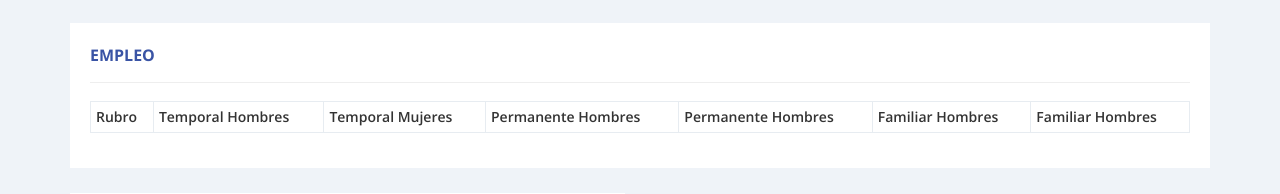
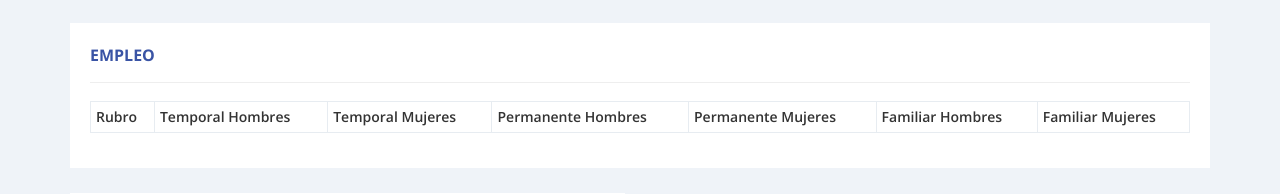
Before and after one commit to ErickMurillo/unag, a Django app: template templates/frontend/datos_propiedad.html in a window 1280 px wide. Shown: the part 2288-2482 px from the top of the page. Run offline with Django 3.2, Linux system fonts and the light colour scheme; the template is opened without the code that fills it, so the values that code supplies are empty; parts of the project's set-up code (start-up, migrations or seed data) failed here and were passed over; some libraries are stand-ins or nearby versions.

Commit message:
fix algunas cosas

```diff
--- a/configuracion/models.py
+++ b/configuracion/models.py
@@ -59,6 +59,7 @@ class Cultivo(models.Model):
 
     class Meta:
         verbose_name_plural = 'Cultivos'
+        ordering = ('nombre',)
 
 class Infraestructuras(models.Model):
     nombre = models.CharField(max_length=60)
--- a/templates/frontend/datos_produccion.html
+++ b/templates/frontend/datos_produccion.html
@@ -114,7 +114,7 @@
                                                             <thead>
                                                                 <tr>
                                                                     <th>Cultivo</th>
-                                                                    <th>Área sembrada(Mz)</th>
+                                                                    <th>Área sembrada (Mz)</th>
                                                                     <th>Producción Total qq</th>
                                                                     <th>Semilla qq</th>
                                                                     <th>Consumo humano qq</th>
--- a/templates/frontend/datos_propiedad.html
+++ b/templates/frontend/datos_propiedad.html
@@ -230,9 +230,9 @@
                                                                 <th>Temporal Hombres</th>
                                                                 <th>Temporal Mujeres</th>
                                                                 <th>Permanente Hombres</th>
-                                                                <th>Permanente Hombres</th>
+                                                                <th>Permanente Mujeres</th>
                                                                 <th>Familiar Hombres</th>
-                                                                <th>Familiar Hombres</th>
+                                                                <th>Familiar Mujeres</th>
                                                             </tr>
                                                         </thead>
                                                         <tbody>
```
